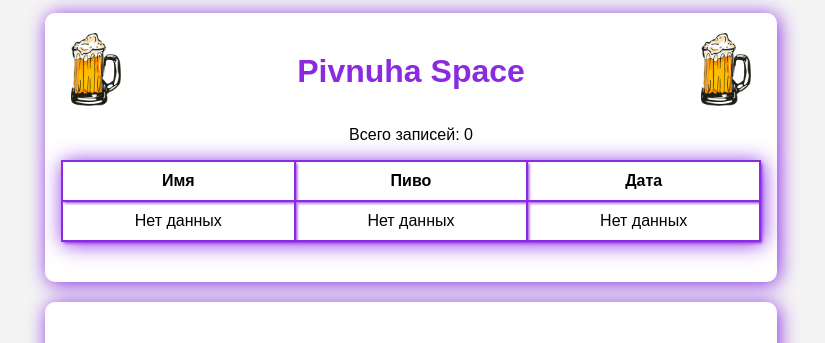
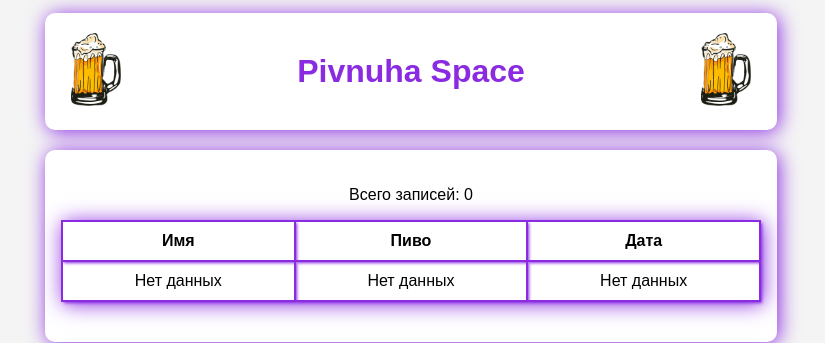
Before and after one commit to pudge063/pivnuha_space, a PHP site: page / in a window 1280 px wide. Shown: the top 343 px of the page, without its empty margins (229-1054 px from the left). Run offline with PHP 8.4, Linux system fonts and the light colour scheme; data that the repository does not hold is empty.

Commit message:
fix header

```diff
--- a/src/index.php
+++ b/src/index.php
@@ -15,8 +15,7 @@ require_once __DIR__ . '/model/rc4.php'
 </head>
 
 <body>
-    <div class="container">
-        <header>
+    <header class="container">
         <div class="header-item">
             <img src="/assets/static/beer.png" alt="beer">
         </div>
@@ -27,6 +26,7 @@ require_once __DIR__ . '/model/rc4.php'
             <img src="/assets/static/beer.png" alt="beer">
         </div>
     </header>
+    <div class="container">
 
         <?php
         // $db_host = 'db';
```
Lines whose indentation alone changed are shown as unchanged.
